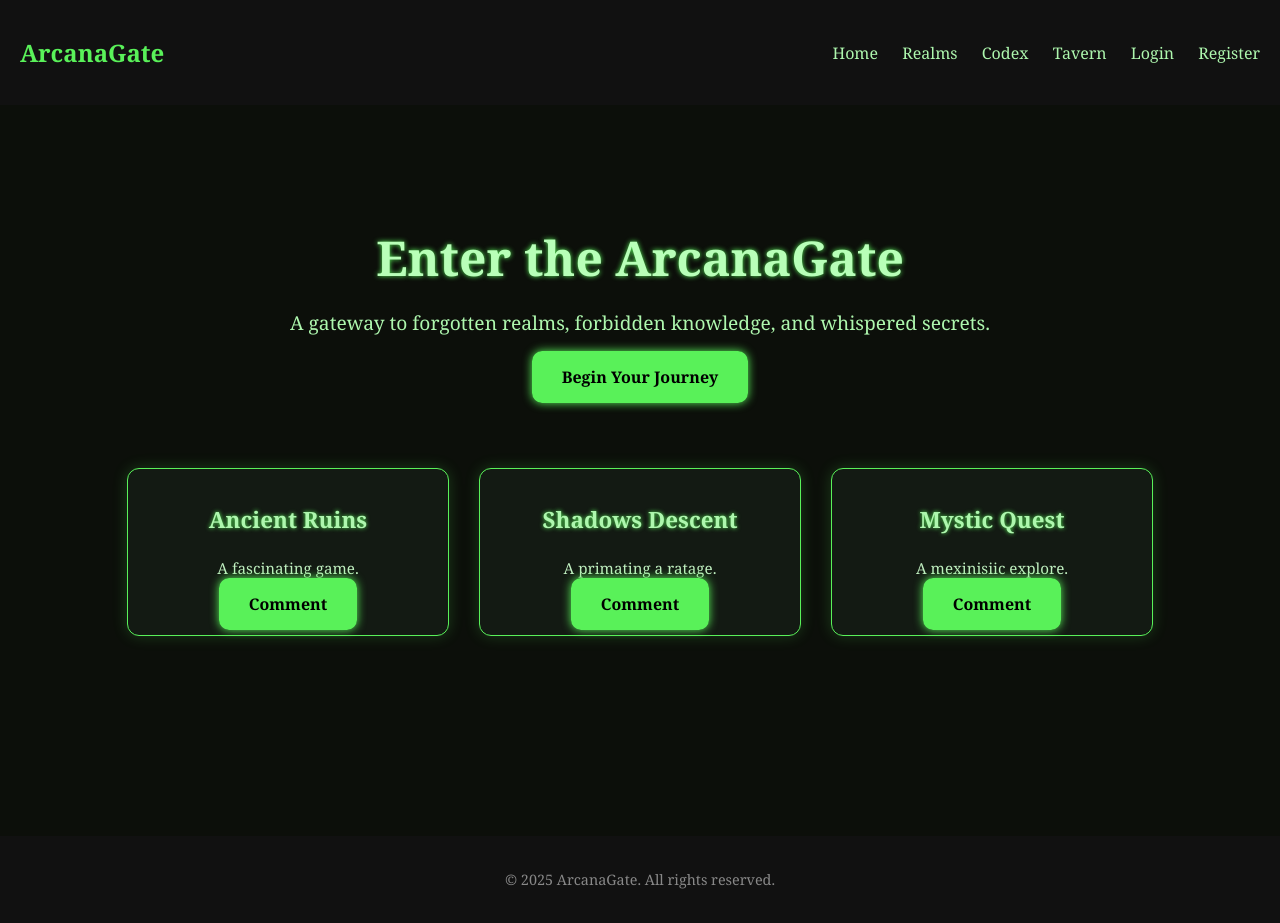
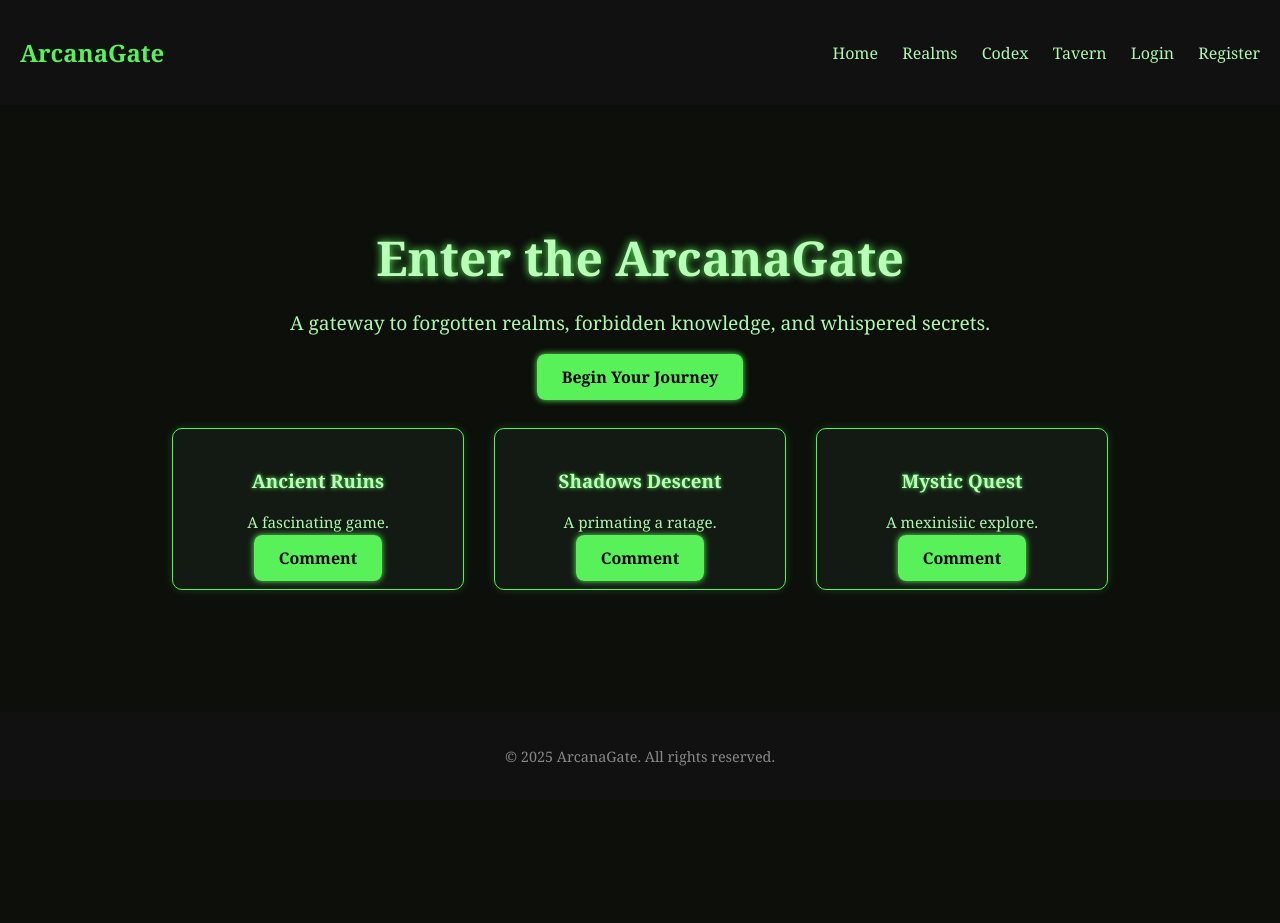
Before and after one commit to Dino-code94/ArcanaGate-Project, a Flask app: page / in a window 1280 px wide. After the commit the page ends 766 px from the top, so only its background shows below. Run offline with Flask 3, Linux system fonts and the light colour scheme; data comes from the database, SQL or seed files in the repository.

Commit message:
Refine home page layout and styling, update index.html and style.css, remove unused image

```diff
--- a/static/style.css
+++ b/static/style.css
@@ -1,12 +1,15 @@
 /* === Global Body === */
 body {
     margin: 0;
+    min-height: 100vh;
+    display: flex;
+    flex-direction: column;
     font-family: 'Georgia', serif;
     background-color: #0c0f0a;
-    color: #aef7ae; /* Soft arcane green text */
+    color: #aef7ae;
 }
 
-  /* === Header Section === */
+/* === Header === */
 header {
     background-color: #111;
     padding: 20px;
@@ -15,14 +18,12 @@ body {
     align-items: center;
 }
 
-  /* Logo Title */
 .logo {
     font-size: 24px;
     font-weight: bold;
     color: #59f159;
 }
 
-  /* Navigation Links */
 nav a {
     color: #aef7ae;
     margin-left: 20px;
@@ -34,17 +35,18 @@ body {
     color: #59f159;
 }
 
-  /* === Hero Section === */
+/* === Main Hero Section === */
 main {
+    flex: 1;
     text-align: center;
-    padding: 80px 20px;
+    padding: 80px 20px 40px;
 }
 
 .hero h2 {
     font-size: 3em;
     margin-bottom: 10px;
     color: #b8ffb8;
-    text-shadow: 0 0 5px #59f159;
+    text-shadow: 0 0 8px #59f159;
 }
 
 .hero p {
@@ -52,23 +54,24 @@ body {
     margin-bottom: 30px;
 }
 
-  /* === Glowing Button === */
+/* === Button === */
 .btn {
-    padding: 15px 30px;
+    padding: 12px 25px;
     background-color: #59f159;
     color: black;
     text-decoration: none;
     font-weight: bold;
-    border-radius: 10px;
-    transition: background-color 0.3s;
-    box-shadow: 0 0 10px #59f159;
+    border-radius: 8px;
+    transition: background-color 0.3s, box-shadow 0.3s;
+    box-shadow: 0 0 6px #59f159;
 }
 
 .btn:hover {
     background-color: #7aff7a;
+    box-shadow: 0 0 12px #7aff7a;
 }
 
-  /* === Cards Section === */
+/* === Card Section === */
 .card-section {
     display: flex;
     justify-content: center;
@@ -83,7 +86,12 @@ body {
     border-radius: 10px;
     padding: 20px;
     width: 250px;
-    box-shadow: 0 0 15px rgba(89, 241, 89, 0.3);
+    box-shadow: 0 0 10px rgba(89, 241, 89, 0.2);
+    transition: transform 0.3s ease;
+}
+
+.card:hover {
+    transform: translateY(-5px);
 }
 
 .card h3 {
@@ -94,52 +102,6 @@ body {
 .card p {
     font-size: 0.95em;
     margin-bottom: 15px;
-  }
-
-  /* === Footer === */
-  footer {
-    text-align: center;
-    padding: 20px;
-    font-size: 0.9em;
-    background-color: #111;
-    color: #888;
-    margin-top: 80px;
-  }
-
-  /* === Realms Page Styling === */
- .card-section {
-    display: flex;
-    justify-content: center;
-    gap: 30px;
-    flex-wrap: wrap;
-    padding: 40px 20px;
-  }
-
-  .card {
-    background-color: #131a13;
-    border: 1px solid #59f159;
-    border-radius: 12px;
-    padding: 20px;
-    width: 280px;
-    box-shadow: 0 0 15px rgba(89, 241, 89, 0.2);
-    text-align: center;
-    transition: transform 0.3s;
-  }
-
-  .card:hover {
-    transform: scale(1.03);
-    box-shadow: 0 0 25px rgba(89, 241, 89, 0.5);
-  }
-
-  .card h3 {
-    color: #aef7ae;
-    margin-top: 15px;
-    font-size: 1.4em;
-  }
-
-  .card p {
-    font-size: 0.95em;
-    color: #c1f0c1;
 }
 
   /* === Codex Page Styling === */
@@ -171,7 +133,6 @@ body {
     font-size: 0.95em;
   }
 
-  /* === Codex Image Styling === */
   .codex-image {
     display: block;
     max-width: 80%;
@@ -213,3 +174,13 @@ body {
     left: 0;
     color: #59f159;
   }
+
+  /* === Footer === */
+  footer {
+    text-align: center;
+    padding: 20px;
+    font-size: 0.9em;
+    background-color: #111;
+    color: #888;
+    margin-top: 80px;
+  }
--- a/templates/index.html
+++ b/templates/index.html
@@ -3,7 +3,6 @@
 
 <head>
     <title>ArcanaGate</title>
-    <!-- Link to custom fantasy CSS -->
     <link rel="stylesheet" href="{{ url_for('static', filename='style.css') }}">
 </head>
 
@@ -26,7 +25,7 @@
         </nav>
     </header>
 
-    <!-- === Hero Section: Intro and CTA === -->
+    <!-- === Hero Section === -->
     <main>
         <div class="hero">
             <h2>Enter the ArcanaGate</h2>
@@ -34,7 +33,7 @@
             <a href="/register" class="btn">Begin Your Journey</a>
         </div>
 
-        <!-- === Card Section: Game Areas with Comment Buttons === -->
+        <!-- === Commentable Game Areas === -->
         <div class="card-section">
 
             <!-- Ancient Ruins -->
```
Lines whose indentation alone changed are shown as unchanged.
